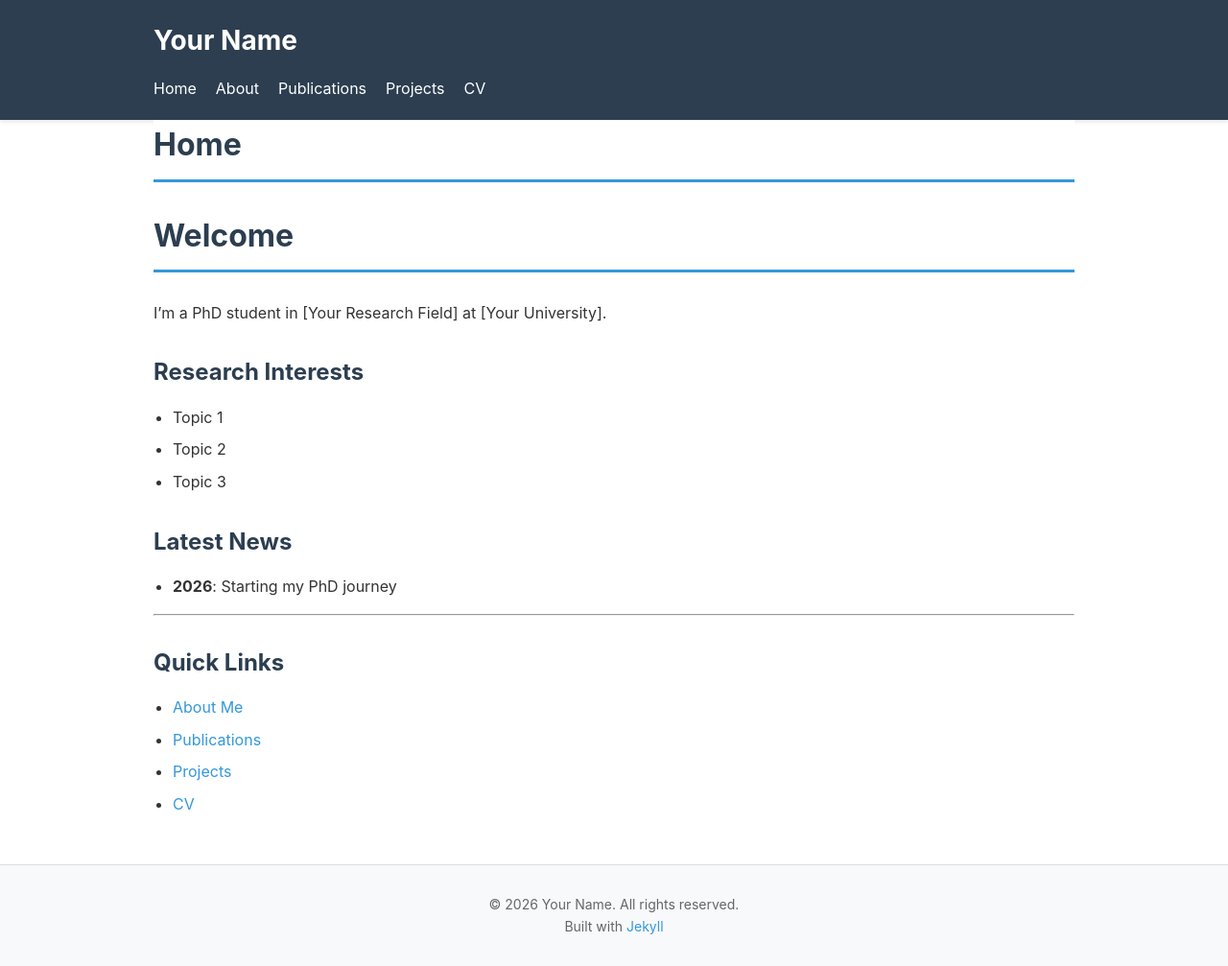
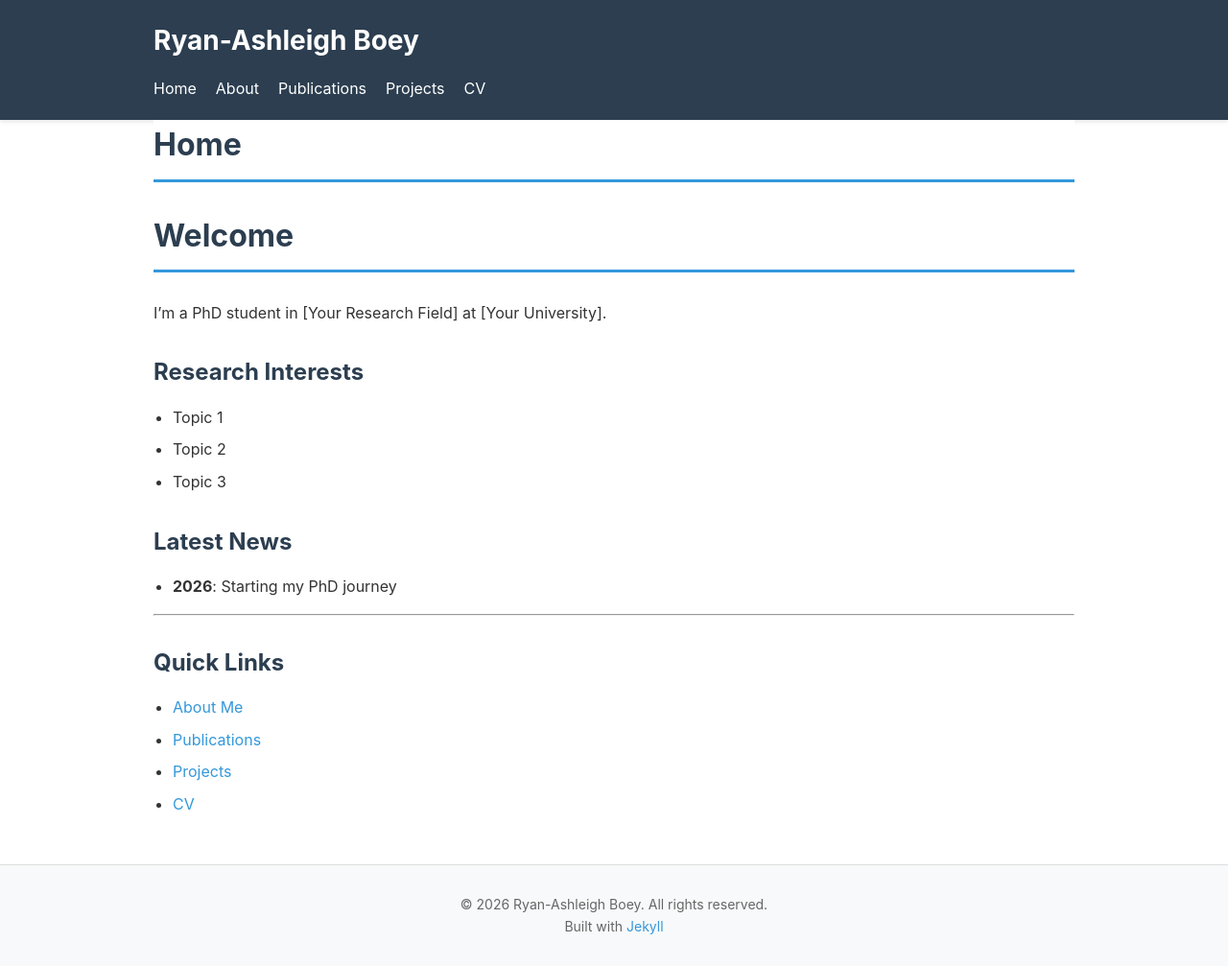
Before and after one commit to r-boey/r-boey.github.io, a Jekyll site: the page built from index.md, in a window 1280 px wide. Shown: the whole page at 96% size. Built offline with Jekyll 4.4.1, drawn with Linux system fonts in a browser that asks for light colours.

Commit message:
Update site configuration with Ryan-Ashleigh Boey's details

```diff
--- a/_config.yml
+++ b/_config.yml
@@ -1,10 +1,10 @@
 # Site configuration
-title: Your Name
-author: Your Name
-email: your.email@university.edu
+title: Ryan-Ashleigh Boey
+author: Ryan-Ashleigh Boey
+email: ryanboey20@gmail.com
 description: >-
-  PhD Student in [Your Field]
-  [Your University]
+  PhD Student in English
+  King's College London
 
 url: "https://ryanboey20-code.github.io/ryanboey"
 baseurl: "/ryanboey"
```
